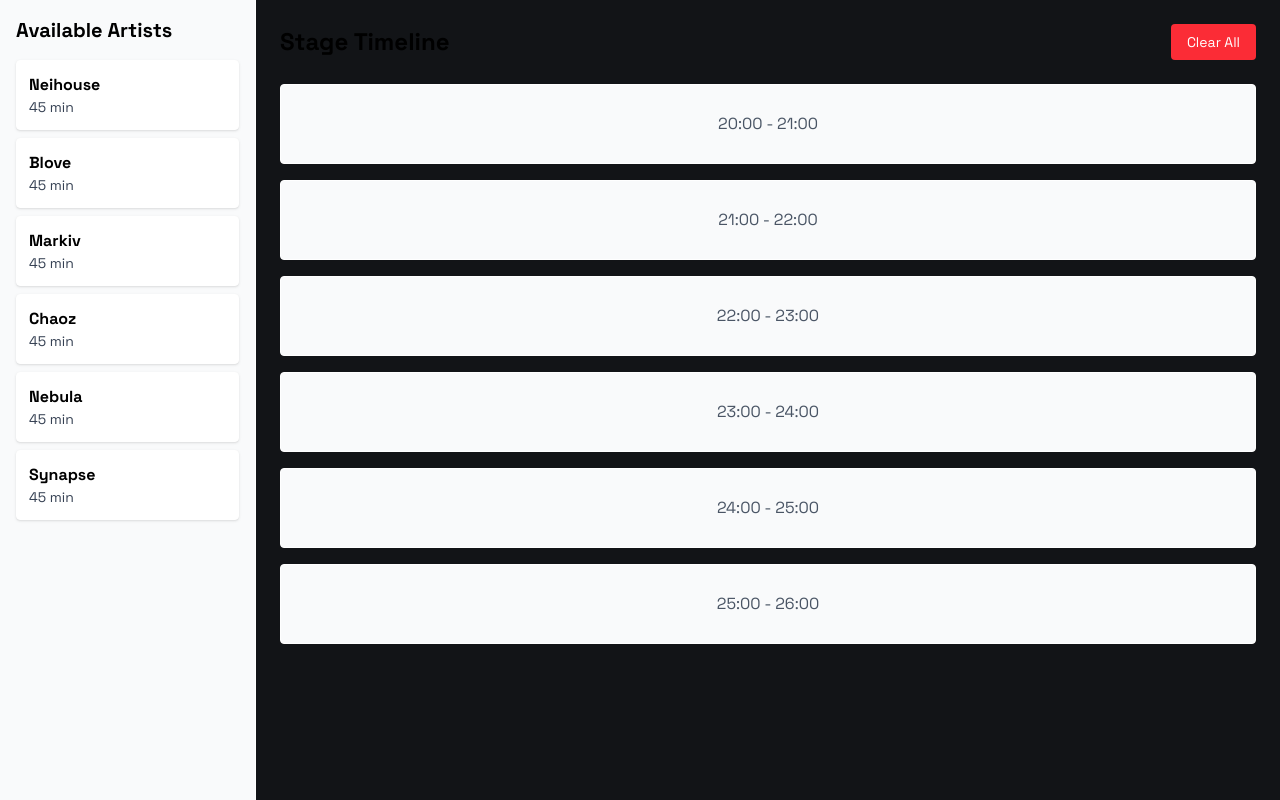
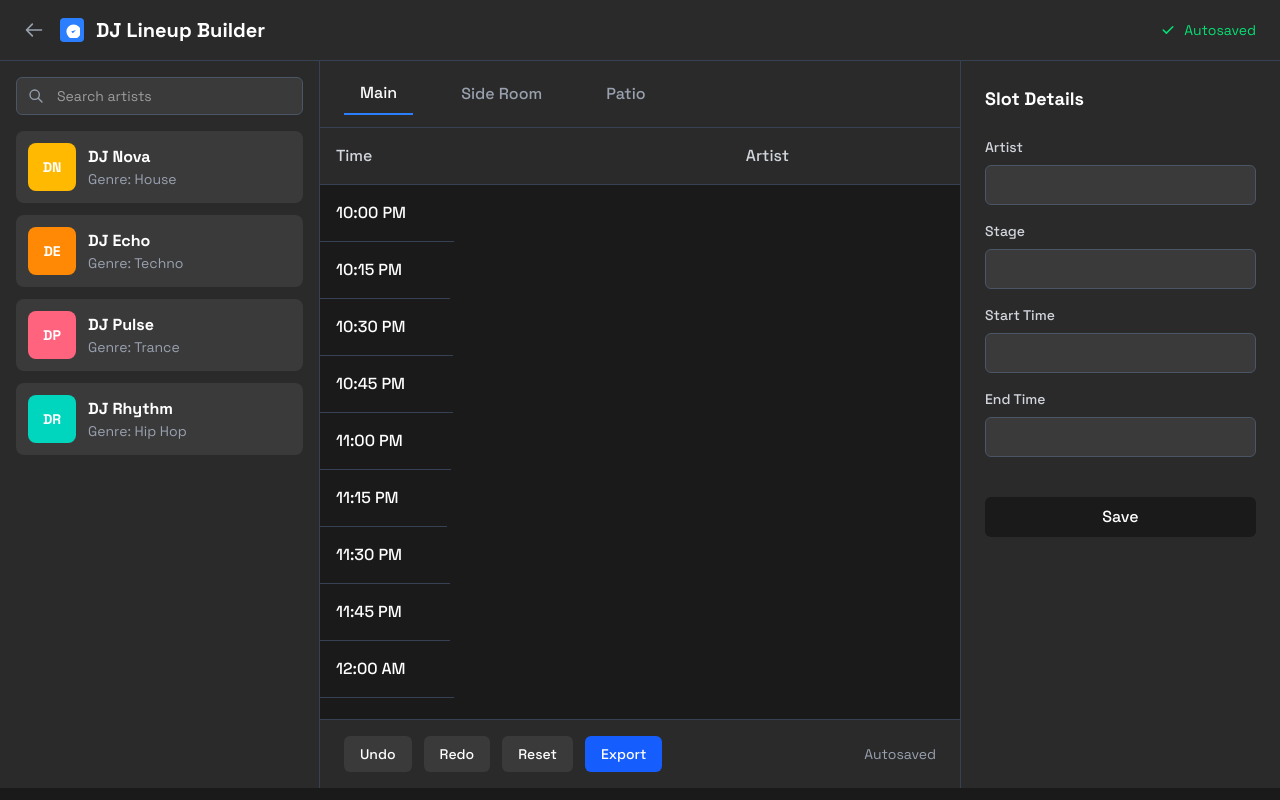
Before and after one commit to Neihouse/drag-n-drop-lineup, a Next.js app: page /lineup in a window 1280 px wide. Built offline with nearby package versions, Linux system fonts and the light colour scheme.

Commit message:
Implement DJ Lineup Builder interface with professional dark theme - added multi-stage support, artist avatars, searchable sidebar, table timeline, and slot details panel

```diff
--- a/app/lineup/Client.tsx
+++ b/app/lineup/Client.tsx
@@ -2,26 +2,28 @@
 
 import { DndContext, DragEndEvent, DndContextProps } from '@dnd-kit/core';
 import { useState, useEffect } from 'react';
-import { artists } from '@/lib/data';
+import { artists, timeSlots } from '@/lib/data';
 import { loadSlots, saveSlots, clearSlots } from '@/lib/storage';
 import { Draggable, Droppable } from '@/components/DragDrop';
 import type { Slot } from '@/lib/data';
+import Link from 'next/link';
 
 export default function Client() {
   const [slots, setSlots] = useState<Slot[]>([]);
+  const [activeStage, setActiveStage] = useState<'Main' | 'Side Room' | 'Patio'>('Main');
+  const [selectedSlot, setSelectedSlot] = useState<string | null>(null);
+  const [searchQuery, setSearchQuery] = useState('');
   const [isDragging, setIsDragging] = useState(false);
 
   // Load slots from localStorage when component mounts
   useEffect(() => {
     const savedSlots = loadSlots();
     setSlots(savedSlots);
-    console.log('Loaded slots:', savedSlots);
   }, []);
 
-  // Ensure localStorage is synchronized with state
+  // Auto-save slots when they change
   useEffect(() => {
     saveSlots(slots);
-    console.log('Saved slots:', slots);
   }, [slots]);
 
   const handleDragStart: DndContextProps['onDragStart'] = () => {
@@ -34,22 +36,23 @@ export default function Client() {
     if (!event.over) return;
 
     const artistId = event.active.id as string;
+    const timeSlot = event.over.data.current?.timeSlot;
 
-    // Get the hour from the droppable data
-    const hour = event.over.data.current?.hour;
-    if (hour === undefined) return;
+    if (!timeSlot) return;
 
-    console.log('Dropping artist', artistId, 'at hour', hour);
-
-    // Remove any existing slot for this hour
-    const filteredSlots = slots.filter(slot => slot.start !== hour);
+    // Remove any existing slot for this time/stage combination
+    const filteredSlots = slots.filter(slot =>
+      !(slot.start === timeSlot && slot.stage === activeStage)
+    );
 
     // Add the new slot
-    const newSlots = [...filteredSlots, { artistId, start: hour }];
+    const newSlots = [...filteredSlots, {
+      artistId,
+      start: timeSlot,
+      stage: activeStage
+    }];
 
-    // Update state and save to localStorage
     setSlots(newSlots);
-    saveSlots(newSlots);
   };
 
   const handleDragCancel: DndContextProps['onDragCancel'] = () => {
@@ -61,90 +64,213 @@ export default function Client() {
     clearSlots();
   };
 
-  // Get list of available artists (not yet scheduled)
-  const scheduledArtistIds = slots.map(slot => slot.artistId);
-  const availableArtists = artists.filter(artist => !scheduledArtistIds.includes(artist.id));
+  // Filter artists based on search query
+  const filteredArtists = artists.filter(artist =>
+    artist.name.toLowerCase().includes(searchQuery.toLowerCase()) ||
+    artist.genre.toLowerCase().includes(searchQuery.toLowerCase())
+  );
 
-  // Function to remove an artist from a specific time slot
-  const removeArtistFromSlot = (hour: number) => {
-    const newSlots = slots.filter(slot => slot.start !== hour);
-    setSlots(newSlots);
-    saveSlots(newSlots);
-  };
+  // Get slots for current stage
+  const currentStageSlots = slots.filter(slot => slot.stage === activeStage);
 
   return (
-    <div className="flex h-screen">
+    <div className="min-h-screen bg-[#1a1a1a] text-white">
       <DndContext
         onDragStart={handleDragStart}
         onDragEnd={handleDragEnd}
         onDragCancel={handleDragCancel}
       >
-        <aside className="w-64 border-r p-4 bg-gray-50 overflow-auto">
-          <h2 className="font-bold text-xl mb-4 text-black">Available Artists</h2>
-          {availableArtists.length > 0 ? (
-            availableArtists.map(artist => (
-              <Draggable key={artist.id} id={artist.id} className="mb-2">
-                <div className="p-3 bg-white rounded shadow border hover:border-blue-500 transition-colors">
-                  <div className="font-semibold text-black">{artist.name}</div>
-                  <div className="text-sm text-gray-700">{artist.minutes} min</div>
+        {/* Header */}
+        <header className="bg-[#2a2a2a] border-b border-gray-700 px-6 py-4 flex items-center justify-between">
+          <div className="flex items-center gap-4">
+            <Link href="/" className="text-gray-400 hover:text-white">
+              <svg className="w-5 h-5" fill="none" stroke="currentColor" viewBox="0 0 24 24">
+                <path strokeLinecap="round" strokeLinejoin="round" strokeWidth={2} d="M10 19l-7-7m0 0l7-7m-7 7h18" />
+              </svg>
+            </Link>
+            <div className="flex items-center gap-3">
+              <div className="w-6 h-6 bg-blue-500 rounded flex items-center justify-center">
+                <svg className="w-4 h-4" fill="currentColor" viewBox="0 0 20 20">
+                  <path d="M9 12l2 2 4-4m6 2a9 9 0 11-18 0 9 9 0 0118 0z"/>
+                </svg>
+              </div>
+              <h1 className="text-xl font-semibold">DJ Lineup Builder</h1>
+            </div>
+          </div>
+          <div className="flex items-center gap-2 text-sm text-green-400">
+            <svg className="w-4 h-4" fill="currentColor" viewBox="0 0 20 20">
+              <path fillRule="evenodd" d="M16.707 5.293a1 1 0 010 1.414l-8 8a1 1 0 01-1.414 0l-4-4a1 1 0 011.414-1.414L8 12.586l7.293-7.293a1 1 0 011.414 0z" clipRule="evenodd"/>
+            </svg>
+            Autosaved
+          </div>
+        </header>
+
+        {/* Main Layout */}
+        <div className="flex h-[calc(100vh-73px)]">
+          {/* Left Sidebar - Artist List */}
+          <div className="w-80 bg-[#2a2a2a] border-r border-gray-700 flex flex-col">
+            <div className="p-4">
+              <div className="relative">
+                <svg className="absolute left-3 top-1/2 transform -translate-y-1/2 w-4 h-4 text-gray-400" fill="none" stroke="currentColor" viewBox="0 0 24 24">
+                  <path strokeLinecap="round" strokeLinejoin="round" strokeWidth={2} d="M21 21l-6-6m2-5a7 7 0 11-14 0 7 7 0 0114 0z" />
+                </svg>
+                <input
+                  type="text"
+                  placeholder="Search artists"
+                  value={searchQuery}
+                  onChange={(e) => setSearchQuery(e.target.value)}
+                  className="w-full bg-[#3a3a3a] border border-gray-600 rounded-md pl-10 pr-4 py-2 text-sm focus:outline-none focus:border-blue-500"
+                />
+              </div>
+            </div>
+
+            <div className="flex-1 overflow-y-auto px-4 pb-4">
+              <div className="space-y-3">
+                {filteredArtists.map(artist => (
+                  <Draggable key={artist.id} id={artist.id}>
+                    <div className="flex items-center gap-3 p-3 bg-[#3a3a3a] rounded-lg hover:bg-[#4a4a4a] transition-colors cursor-grab active:cursor-grabbing">
+                      <div className={`w-12 h-12 ${artist.avatarColor} rounded-lg flex items-center justify-center text-white font-semibold text-sm`}>
+                        {artist.name.split(' ').map(n => n[0]).join('')}
+                      </div>
+                      <div className="flex-1">
+                        <div className="font-semibold text-white">{artist.name}</div>
+                        <div className="text-sm text-gray-400">Genre: {artist.genre}</div>
+                      </div>
                     </div>
                   </Draggable>
-            ))
-          ) : (
-            <div className="text-gray-500 text-center py-8">
-              All artists have been scheduled!
+                ))}
               </div>
-          )}
-        </aside>
-
-        <main className="flex-1 p-6">
-          <div className="flex justify-between items-center mb-6">
-            <h1 className="text-2xl font-bold text-black">Stage Timeline</h1>
-            <button
-              onClick={handleClearAll}
-              className="bg-red-500 hover:bg-red-600 text-white px-4 py-2 rounded text-sm transition-colors"
-            >
-              Clear All
-            </button>
+            </div>
           </div>
 
-          <div className="grid grid-cols-1 gap-4">
-            {[...Array(6)].map((_, i) => {
-              const hour = 20 + i; // 8 PM – 1 AM
-              const slot = slots.find(s => s.start === hour);
+          {/* Main Content Area */}
+          <div className="flex-1 flex flex-col">
+            {/* Stage Tabs */}
+            <div className="bg-[#2a2a2a] border-b border-gray-700 px-6 py-3">
+              <div className="flex gap-8">
+                {(['Main', 'Side Room', 'Patio'] as const).map(stage => (
+                  <button
+                    key={stage}
+                    onClick={() => setActiveStage(stage)}
+                    className={`px-4 py-2 font-medium transition-colors ${
+                      activeStage === stage
+                        ? 'text-white border-b-2 border-blue-500'
+                        : 'text-gray-400 hover:text-white'
+                    }`}
+                  >
+                    {stage}
+                  </button>
+                ))}
+              </div>
+            </div>
+
+            {/* Timeline Table */}
+            <div className="flex-1 overflow-auto">
+              <table className="w-full">
+                <thead className="bg-[#2a2a2a] sticky top-0">
+                  <tr>
+                    <th className="text-left p-4 font-medium text-gray-300 border-b border-gray-700">Time</th>
+                    <th className="text-left p-4 font-medium text-gray-300 border-b border-gray-700">Artist</th>
+                  </tr>
+                </thead>
+                <tbody>
+                  {timeSlots.map(timeSlot => {
+                    const slot = currentStageSlots.find(s => s.start === timeSlot);
                     const artist = slot ? artists.find(a => a.id === slot.artistId) : null;
 
                     return (
                       <Droppable
-                  key={hour}
-                  id={`h${hour}`}
-                  data={{ hour }}
-                  className={`h-20 border rounded flex items-center justify-center ${isDragging ? 'bg-blue-50' : 'bg-gray-50'}`}
+                        key={timeSlot}
+                        id={`${activeStage}-${timeSlot}`}
+                        data={{ timeSlot }}
                       >
-                  {slot && artist ? (
-                    <div className="bg-green-100 border-green-300 border w-full h-full p-4 rounded flex items-center justify-between">
-                      <div className="flex-1">
-                        <div className="font-bold text-black text-lg">{artist.name}</div>
-                        <div className="text-sm text-gray-700">{hour}:00 - {hour + 1}:00</div>
+                        <tr
+                          className={`border-b border-gray-700 hover:bg-[#2a2a2a] transition-colors ${
+                            isDragging ? 'bg-[#2a2a2a]' : ''
+                          }`}
+                          onClick={() => setSelectedSlot(timeSlot)}
+                        >
+                          <td className="p-4 font-medium">{timeSlot}</td>
+                          <td className="p-4">
+                            {artist ? (
+                              <div className="flex items-center gap-3">
+                                <div className={`w-8 h-8 ${artist.avatarColor} rounded flex items-center justify-center text-white font-semibold text-xs`}>
+                                  {artist.name.split(' ').map(n => n[0]).join('')}
                                 </div>
-                      <button
-                        onClick={() => removeArtistFromSlot(hour)}
-                        className="ml-4 bg-red-500 hover:bg-red-600 text-white px-2 py-1 rounded text-xs transition-colors"
-                        title="Remove artist"
-                      >
-                        ✕
-                      </button>
+                                <span className="font-medium">{artist.name}</span>
                               </div>
                             ) : (
-                    <div className="text-gray-600 flex items-center justify-center w-full h-full">
-                      {isDragging ? 'Drop here' : `${hour}:00 - ${hour + 1}:00`}
-                    </div>
+                              <span className="text-gray-500">
+                                {isDragging ? 'Drop artist here' : ''}
+                              </span>
                             )}
+                          </td>
+                        </tr>
                       </Droppable>
                     );
                   })}
+                </tbody>
+              </table>
             </div>
-        </main>
+
+            {/* Bottom Controls */}
+            <div className="bg-[#2a2a2a] border-t border-gray-700 px-6 py-4">
+              <div className="flex items-center justify-between">
+                <div className="flex gap-3">
+                  <button className="px-4 py-2 bg-[#3a3a3a] hover:bg-[#4a4a4a] rounded-md text-sm font-medium transition-colors">
+                    Undo
+                  </button>
+                  <button className="px-4 py-2 bg-[#3a3a3a] hover:bg-[#4a4a4a] rounded-md text-sm font-medium transition-colors">
+                    Redo
+                  </button>
+                  <button
+                    onClick={handleClearAll}
+                    className="px-4 py-2 bg-[#3a3a3a] hover:bg-[#4a4a4a] rounded-md text-sm font-medium transition-colors"
+                  >
+                    Reset
+                  </button>
+                  <button className="px-4 py-2 bg-blue-600 hover:bg-blue-700 rounded-md text-sm font-medium transition-colors">
+                    Export
+                  </button>
+                </div>
+                <div className="text-sm text-gray-400">
+                  Autosaved
+                </div>
+              </div>
+            </div>
+          </div>
+
+          {/* Right Sidebar - Slot Details */}
+          <div className="w-80 bg-[#2a2a2a] border-l border-gray-700 p-6">
+            <h3 className="text-lg font-semibold mb-6">Slot Details</h3>
+
+            <div className="space-y-4">
+              <div>
+                <label className="block text-sm font-medium text-gray-300 mb-2">Artist</label>
+                <div className="w-full h-10 bg-[#3a3a3a] border border-gray-600 rounded-md"></div>
+              </div>
+
+              <div>
+                <label className="block text-sm font-medium text-gray-300 mb-2">Stage</label>
+                <div className="w-full h-10 bg-[#3a3a3a] border border-gray-600 rounded-md"></div>
+              </div>
+
+              <div>
+                <label className="block text-sm font-medium text-gray-300 mb-2">Start Time</label>
+                <div className="w-full h-10 bg-[#3a3a3a] border border-gray-600 rounded-md"></div>
+              </div>
+
+              <div>
+                <label className="block text-sm font-medium text-gray-300 mb-2">End Time</label>
+                <div className="w-full h-10 bg-[#3a3a3a] border border-gray-600 rounded-md"></div>
+              </div>
+
+              <button className="w-full mt-6 bg-[#1a1a1a] hover:bg-black text-white font-medium py-2 px-4 rounded-md transition-colors">
+                Save
+              </button>
+            </div>
+          </div>
+        </div>
       </DndContext>
     </div>
   );
--- a/lib/data.ts
+++ b/lib/data.ts
@@ -1,19 +1,58 @@
 export interface Artist {
   id: string;
   name: string;
+  genre: string;
+  avatarColor: string;
   minutes: number;
 }
 
 export interface Slot {
   artistId: string;
-  start: number;
+  start: string; // Changed to string to handle times like "10:00 PM"
+  stage: 'Main' | 'Side Room' | 'Patio';
 }
 
 export const artists: Artist[] = [
-  { id: 'neihouse', name: 'Neihouse', minutes: 45 },
-  { id: 'blove',    name: 'Blove',    minutes: 45 },
-  { id: 'markiv',   name: 'Markiv',   minutes: 45 },
-  { id: 'chaoz',    name: 'Chaoz',    minutes: 45 },
-  { id: 'nebula',   name: 'Nebula',   minutes: 45 },
-  { id: 'synapse',  name: 'Synapse',  minutes: 45 },
+  {
+    id: 'dj-nova',
+    name: 'DJ Nova',
+    genre: 'House',
+    avatarColor: 'bg-amber-400',
+    minutes: 45
+  },
+  {
+    id: 'dj-echo',
+    name: 'DJ Echo',
+    genre: 'Techno',
+    avatarColor: 'bg-orange-400',
+    minutes: 45
+  },
+  {
+    id: 'dj-pulse',
+    name: 'DJ Pulse',
+    genre: 'Trance',
+    avatarColor: 'bg-rose-400',
+    minutes: 45
+  },
+  {
+    id: 'dj-rhythm',
+    name: 'DJ Rhythm',
+    genre: 'Hip Hop',
+    avatarColor: 'bg-teal-400',
+    minutes: 45
+  },
 ];
+
+// Time slots for the timeline
+export const timeSlots = [
+  '10:00 PM',
+  '10:15 PM',
+  '10:30 PM',
+  '10:45 PM',
+  '11:00 PM',
+  '11:15 PM',
+  '11:30 PM',
+  '11:45 PM',
+  '12:00 AM',
+  '12:15 AM',
+];
--- a/lib/storage.ts
+++ b/lib/storage.ts
@@ -23,7 +23,9 @@ export const loadSlots = (): Slot[] => {
       typeof slot === 'object' &&
       slot !== null &&
       typeof slot.artistId === 'string' &&
-      typeof slot.start === 'number'
+      typeof slot.start === 'string' &&
+      typeof slot.stage === 'string' &&
+      ['Main', 'Side Room', 'Patio'].includes(slot.stage)
     );
   } catch (error) {
     console.error('Error loading slots:', error);
```
Lines whose indentation alone changed are shown as unchanged.
